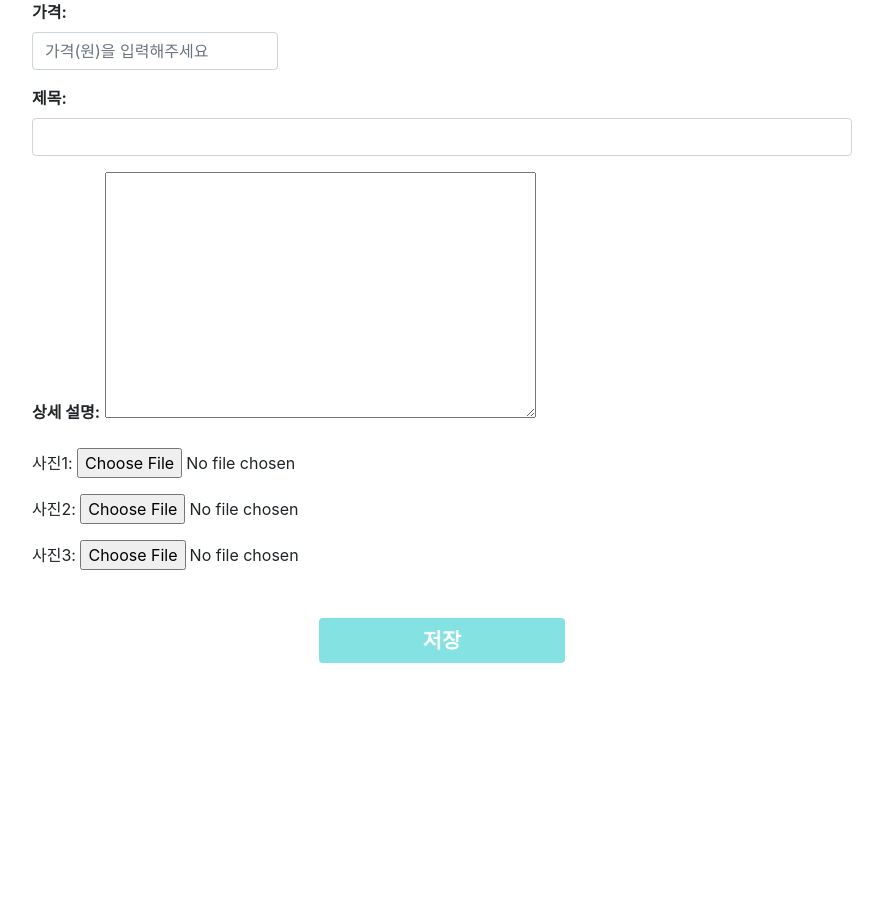
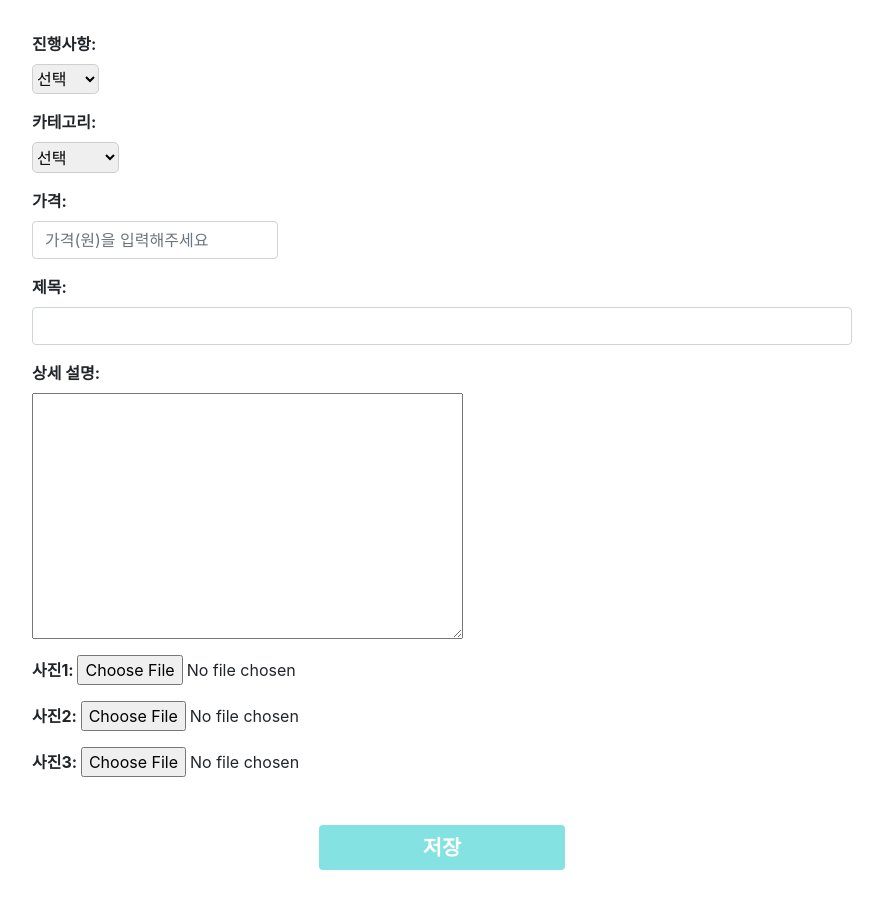
Before and after one commit to OhJeMIN/CASTLE-us, a Django app: page /fleaMarket_form in a window 1280 px wide. Shown: the part 73-991 px from the top of the page, without its empty margins (198-1081 px from the left). Before the commit the page ends 736 px from the top, so only its background shows below. Run offline with Django 3.2, Linux system fonts and the light colour scheme; some libraries are stand-ins or nearby versions.

Commit message:
카테고리

```diff
--- a/hakertone/app/static/fleaMarket_form.css
+++ b/hakertone/app/static/fleaMarket_form.css
@@ -32,3 +32,12 @@ label {
 .img2field {
   display: block;
 }
+label {
+  display: block;
+}
+select {
+  margin-bottom: 1rem;
+  border-radius: 5px;
+  border: 1px solid rgb(207, 207, 207);
+  padding: 0.2rem 0;
+}
--- a/hakertone/app/templates/fleaMarket_form.html
+++ b/hakertone/app/templates/fleaMarket_form.html
@@ -2,18 +2,43 @@
 {%block contents%}
 {%load static%}
 <link rel="stylesheet" href="{%static 'fleaMarket_form.css'%}">
-<div class="container" style="padding: 0 10rem;">
+<div class="container" style="padding: 2rem 10rem;">
     <form method="POST" enctype='multipart/form-data' action = "{%url 'fleaMarket_detail_new'%}">
         {% csrf_token %}
+
+        <label for="proceeding">진행사항:</label>
+        <select id="proceeding" name="proceeding">
+            <option value="" selected disabled hidden>선택</option>
+            <option value="1">진행중</option>
+            <option value="2">종료</option>
+        </select>
+
+        <label for="category">카테고리:</label>
+        <select id="category" name="category">
+            <option value="" selected disabled hidden>선택</option>
+            <option value="1">가구</option>
+            <option value="2">침구</option>
+            <option value="3">패브릭</option>
+            <option value="4">조명</option>
+            <option value="5">홈데코</option>
+            <option value="6">가전</option>
+            <option value="7">수납/정리</option>
+            <option value="8">생활용품</option>
+            <option value="9">주방</option>
+            <option value="10">DIY/공구</option>
+            <option value="11">인테리어</option>
+            <option value="12">반려동물</option>
+        </select>
+
             {{ form.media }}
             {{ form.as_p }}
-            <div>
+            <div style="font-weight: bold;">
                 사진1: <input type="file" name="myfile1" style="margin-bottom: 1rem;">
             </div>
-            <div>
+            <div style="font-weight: bold;">
                 사진2: <input type="file" name="myfile2" style="margin-bottom: 1rem;">
             </div>
-            <div>
+            <div style="font-weight: bold;">
                 사진3: <input type="file" name="myfile3" style="margin-bottom: 1rem;">
             </div>
         <div class="btnBlock">
--- a/hakertone/app/views.py
+++ b/hakertone/app/views.py
@@ -79,10 +79,13 @@ def fleaMarket_detail(request, id):
     user_info = User_info.objects.all()
     fleaMarketAll = Flee_market.objects.all()
     randomNum = []
+    randomObjList = []
     for i in range(1, len(fleaMarketAll)+1):
         randomNum.append(i)
-    randomNum = random.sample(randomNum, 4)
-    randomObjList = []
+
+    if(len(randomNum) > 4):
+        randomNum = random.sample(randomNum, 4)
+
     for i in range(len(randomNum)):
         for j in range(fleaMarketAll.count()):
             if randomNum[i] == fleaMarketAll[j].id:
@@ -92,12 +95,15 @@ def fleaMarket_detail(request, id):
 
 def fleaMaket_detail_new(request):
     fleaMarket = Flee_market()
+    category = request.POST['category']
+    proceeding = request.POST['proceeding']
     fleaMarket.title = request.POST['title']
     fleaMarket.img = request.FILES['myfile1']
     fleaMarket.img1 = request.FILES['myfile2']
     fleaMarket.img2 = request.FILES['myfile3']
     fleaMarket.contents = request.POST['contents']
-    fleaMarket.proceeding = request.POST['proceeding']
+    fleaMarket.proceeding = int(proceeding)
+    fleaMarket.category = int(category)
     fleaMarket.price = request.POST['price']
     fleaMarket.writer = request.user.id
     fleaMarket.save()
```
Also changed, not shown: hakertone/app/static/fleaMarket_detail.css (+10 -1 lines), hakertone/app/templates/fleaMarket_detail.html (+28 -0 lines), hakertone/db.sqlite3, hakertone/media/images/smile_7pQWquB.png (added), hakertone/media/images/smile_sIAXcsK.png (added), hakertone/media/images/스토케_ApTIhQl.jpg (added), hakertone/media/images/스토케_EXB4uDC.jpg (added), hakertone/media/images/아기의자_Racf1Nb.jpg (added), hakertone/media/images/아기의자_UenC5Z8.jpg (added).
